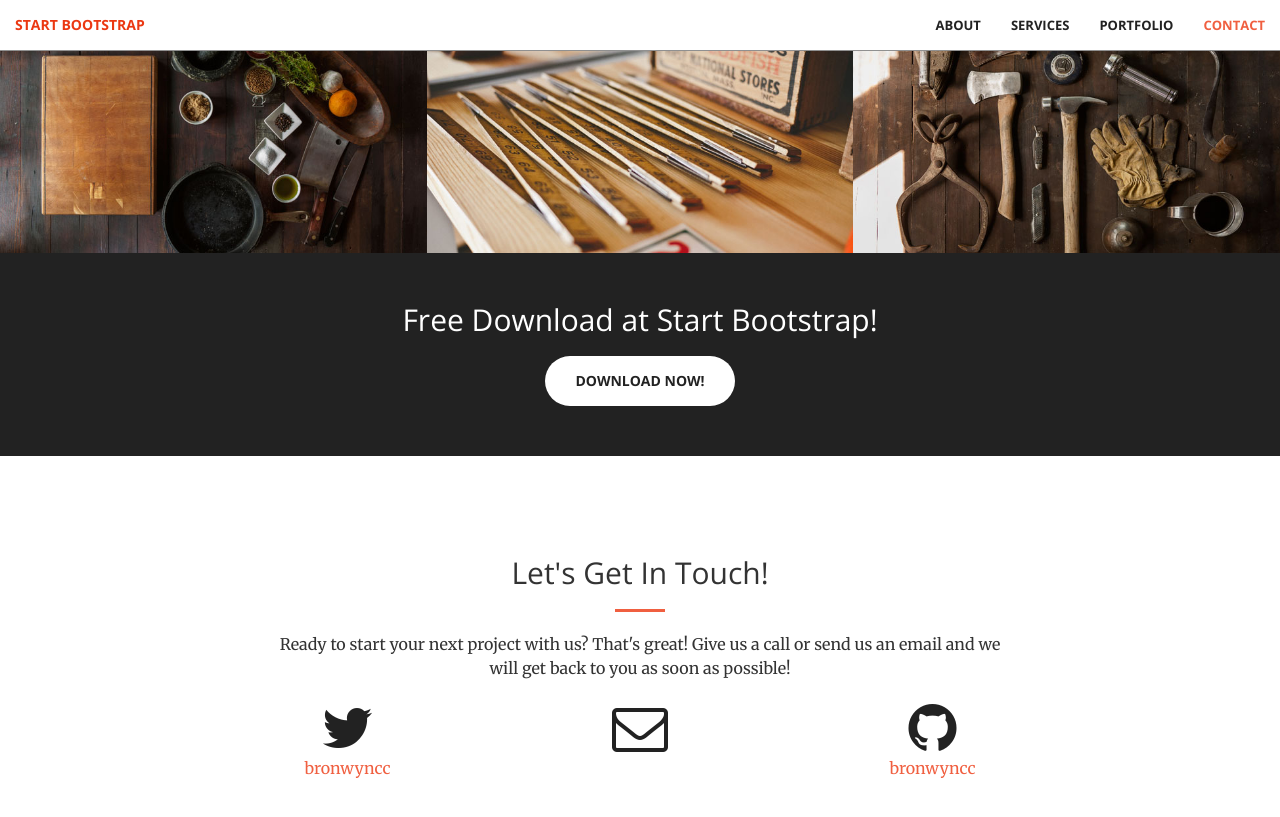
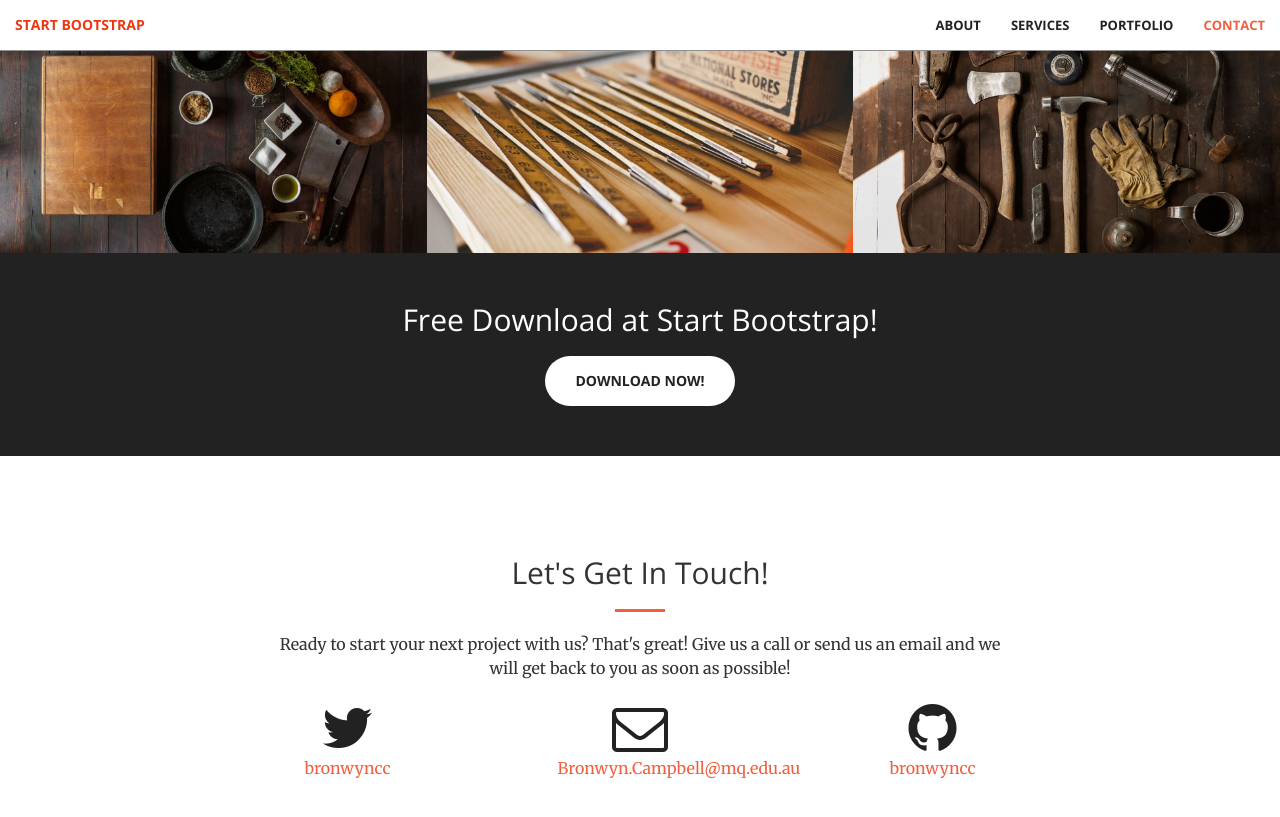
Before and after one commit to bronwyncc/homepage, a Jekyll site: the page built from index.html, in a window 1280 px wide and 900 px high, scrolled down 1981 px. Shown: the top 817 px of the window. Built offline with Jekyll 4.4.1, drawn with Linux system fonts in a browser that asks for light colours.

Commit message:
Update _config.yml
adding email

```diff
--- a/_config.yml
+++ b/_config.yml
@@ -1,6 +1,6 @@
 # Site settings
 title: Bronwyn Campbell
-email:
+email: Bronwyn.Campbell@mq.edu.au
 description: > # this means to ignore newlines until "baseurl:"
 baseurl: "" # the subpath of your site, e.g. /blog/
 url: "" # the base hostname & protocol for your site
```
